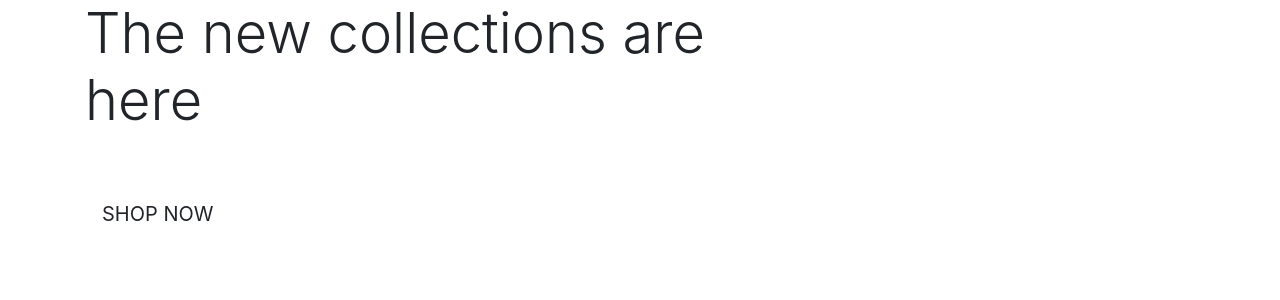
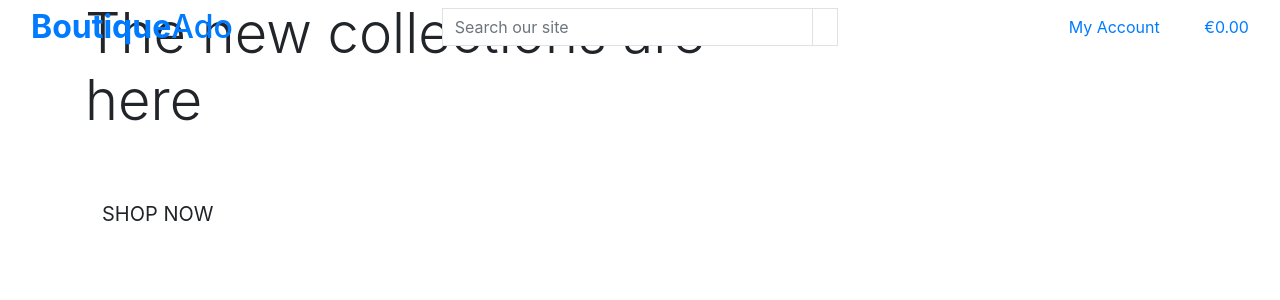
Before and after one commit to Fiona-T/boutique-ado-walkthrough, a Django app: page / in a window 1280 px wide. Shown: the top 300 px of the page. Run offline with Django 3.2, Linux system fonts and the light colour scheme; some libraries are stand-ins or nearby versions.

Commit message:
feat: add main page header in base.html

```diff
--- a/templates/base.html
+++ b/templates/base.html
@@ -47,7 +47,75 @@
 </head>
 
 <body>
-    <header class="container-fluid fixed-top"></header>
+    <header class="container-fluid fixed-top">
+        <div class="container-fluid fixed-top">
+            <div class="row">
+                <!-- logo -->
+                <div class="col-12 col-lg-4 my-auto py-1 py-lg-0 text-center text-lg-left">
+                    <a href="{% url 'home' %}" class="nav-link main-logo-link">
+                        <h2 class="logo-font text-black my-0"><strong>Boutique</strong>Ado</h2>
+                    </a>
+                </div>
+                <!-- search bar -->
+                <div class="col-12 col-lg-4 my-auto py-1 py-lg-0">
+                    <form method="GET" action="">
+                        <div class="input-group w-100">
+                            <input class="form-control border border-black rounded-0" type="text" name="q" placeholder="Search our site">
+                            <div class="input-group-append">
+                                <button class="form-control btn btn-black border border-black rounded-0" type="submit">
+                                    <span class="icon">
+                                        <i class="fas fa-search"></i>
+                                    </span>
+                                </button>
+                            </div>
+                        </div>
+                    </form>
+                </div>
+                <!-- account and shopping bag link -->
+                <div class="col-12 col-lg-4 my-auto py-1 py-lg-0">
+                    <ul class="list-inline list-unstyled text-center text-lg-right my-0">
+                        <li class="list-inline-item dropdown">
+                            <!-- parent menu containing icon and My Account text data-toggle to link to BS JS to open the dropdown when clicked -->
+                            <a href="#" class="text-black nav-link" id="user-options" data-toggle="dropdown" aria-haspopup="true" aria-expanded="false">
+                                <div class="text-center">
+                                    <div><i class="fas fa-user fa-lg"></i></div>
+                                    <p class="my-0">My Account</p>
+                                </div>
+                            </a>
+                            <!-- dropdown menu -->
+                            <div class="dropdown-menu border-0" aria-labelledby="user-options">
+                                {% if request.user.is_authenticated %}
+                                    {% if request.user.is_superuser %}
+                                    <a href="#" class="dropdown-item">Product Management</a>
+                                    {% endif %}
+                                    <a href="" class="dropdown-item">My Profile</a>
+                                    <a href="{% url 'account_logout' %}" class="dropdown-item">Logout</a>
+                                {% else %}
+                                    <a href="{% url 'account_signup' %}" class="dropdown-item">Register</a>
+                                    <a href="{% url 'account_login' %}" class="dropdown-item">Login</a>
+                                {% endif %}
+                            </div>
+                        </li>
+                        <!-- shopping bag link icon plus either grand total or 0.00 -->
+                        <li class="list-inline-item">
+                            <a href="" class="{% if grand_total %}text-info font-weight-bold{% else %}text-black{% endif %} nav-link">
+                                <div class="text-center">
+                                    <div><i class="fas fa-shopping-bag fa-lg"></i></div>
+                                    <p class="my-0">
+                                        {% if grand_total %}
+                                            €{{ grand_total|floatformat:2 }}
+                                        {% else %}
+                                            €0.00
+                                        {% endif %}
+                                    </p>
+                                </div>
+                            </a>
+                        </li>
+                    </ul>
+                </div>
+            </div>
+        </div>
+    </header>
 
     {% if messages %}
     <div class="message-container"></div>
```
